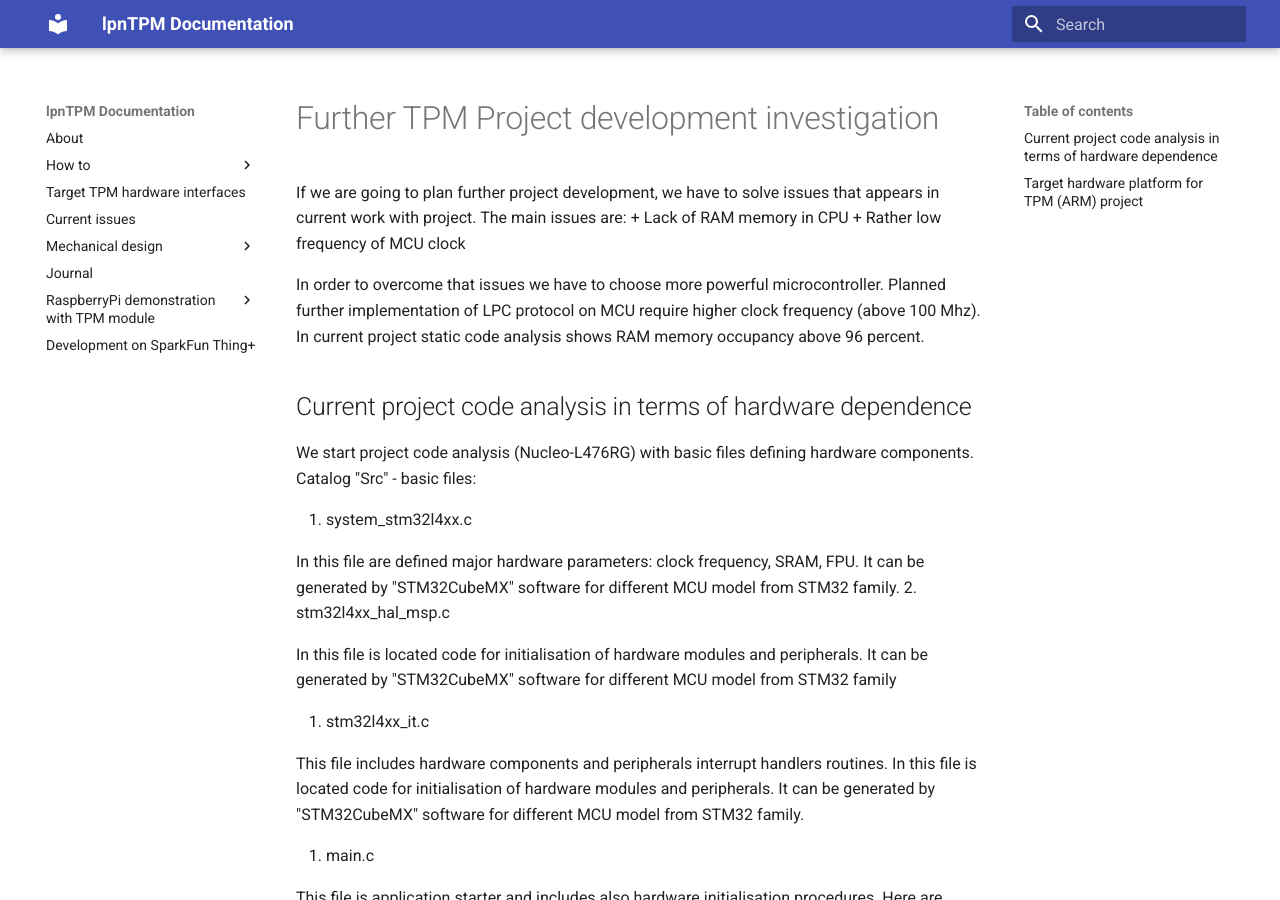
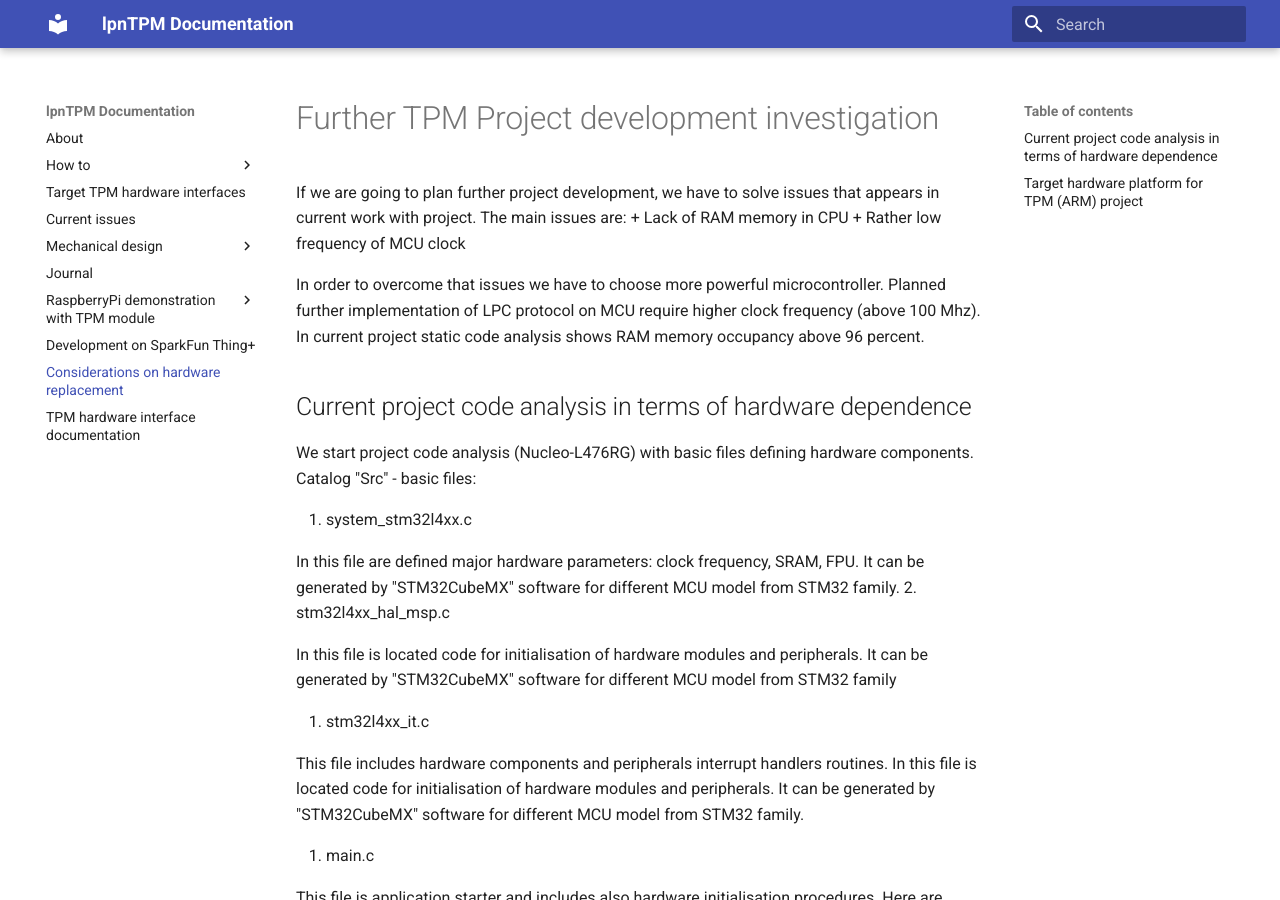
Before and after one commit to lpn-plant/lpntpm-docs, an MkDocs documentation site: the page built from docs/further_project_development.md, in a window 1280 px wide and 900 px high. Built offline with MkDocs 1.6.1 and Material for MkDocs 9.7.7, drawn with Linux system fonts in a browser that asks for light colours.

Commit message:
mkdocs.yml: add missing entries
Signed-off-by: Maciej Pijanowski <maciej.pijanowski@3mdeb.com>

```diff
--- a/mkdocs.yml
+++ b/mkdocs.yml
@@ -31,3 +31,5 @@ nav:
       - 'Running TPM 2.0 module on Raspberry Pi': rpi.md
       - 'FAQ': rpi_faq.md
   - 'Development on SparkFun Thing+': sparkfun-thingplus.md
+  - 'Considerations on hardware replacement': further_project_development.md
+  - 'TPM hardware interface documentation': tpm_lpc_spi_interface.md
```
